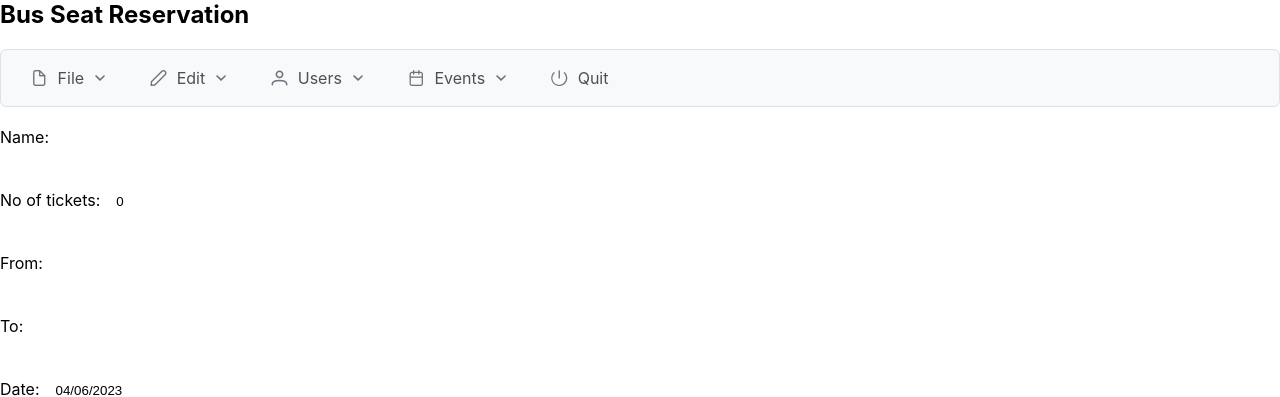
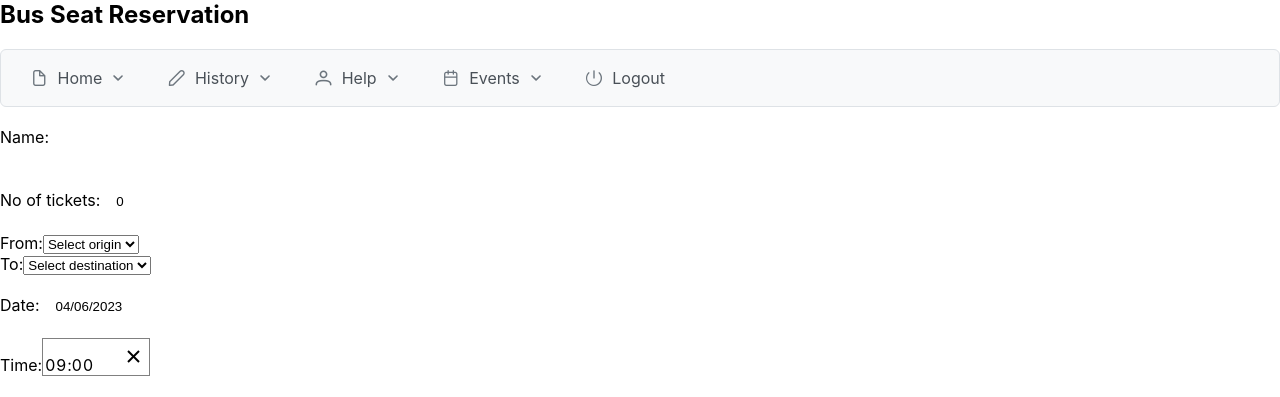
Before and after one commit to Vrushali-1/Seat-Reservation-Frontend, a React (Create React App) app: page /busreservation in a window 1280 px wide. Shown: the part 406-803 px from the top of the page. Built offline with nearby package versions, Linux system fonts and the light colour scheme.

Commit message:
modification in register page

```diff
--- a/src/components/BusReservation.jsx
+++ b/src/components/BusReservation.jsx
@@ -47,6 +47,13 @@ function BusReservation() {
     }
     alert(`Reservation details: \n Name: ${name} \n Tickets: ${tickets} \n From: ${from} \n To: ${to} \n Date: ${date.toLocaleDateString()} \n Time: ${time}`);
   }
+  // Generate an array of time options every hour from 9am to 5pm
+  const timeOptions = [];
+  for (let i = 9; i <= 17; i++) {
+    const timeString = i.toString().padStart(2, '0') + ':00';
+    timeOptions.push(<option key={timeString} value={timeString}>{timeString}</option>);
+  }
+
 
   return (
     <div>
@@ -64,11 +71,29 @@ function BusReservation() {
       </div>
       <div>
         <label>From:</label>
-        <input type="text" value={from} onChange={handleFromChange} />
+        <select value={from} onChange={handleFromChange}>
+        <option value="">Select origin</option>
+        <option value="Arb">Arbutus</option>
+        <option value="Aru">Arundel</option>
+        <option value="Bwi">BWI MARC</option>
+        <option value="Cat">Catonsville</option>
+        <option value="Dow">Downtown</option>
+        <option value="Par">Paradise</option>
+        <option value="Rou">Route 40</option>
+        </select>
       </div>
       <div>
         <label>To:</label>
-        <input type="text" value={to} onChange={handleToChange} />
+        <select value={to} onChange={handleToChange}>
+        <option value="">Select destination</option>
+        <option value="Arb">Arbutus</option>
+        <option value="Aru">Arundel</option>
+        <option value="Bwi">BWI MARC</option>
+        <option value="Cat">Catonsville</option>
+        <option value="Dow">Downtown</option>
+        <option value="Par">Paradise</option>
+        <option value="Rou">Route 40</option>
+        </select>
       </div>
       <div>
         <label>Date:</label>
--- a/src/components/Header.jsx
+++ b/src/components/Header.jsx
@@ -8,7 +8,7 @@ import '../bus-png-20140.png'
 const HeaderComponent = () => {
   const items = [
     {
-        label: 'File',
+        label: 'Home',
         icon: 'pi pi-fw pi-file',
         items: [
             {
@@ -40,7 +40,7 @@ const HeaderComponent = () => {
         ]
     },
     {
-        label: 'Edit',
+        label: 'History',
         icon: 'pi pi-fw pi-pencil',
         items: [
             {
@@ -63,16 +63,16 @@ const HeaderComponent = () => {
         ]
     },
     {
-        label: 'Users',
+        label: 'Help',
         icon: 'pi pi-fw pi-user',
         items: [
             {
-                label: 'New',
+                label: 'Request a Bus',
                 icon: 'pi pi-fw pi-user-plus',
 
             },
             {
-                label: 'Delete',
+                label: 'Cancel booking',
                 icon: 'pi pi-fw pi-user-minus',
 
             },
@@ -129,7 +129,7 @@ const HeaderComponent = () => {
         ]
     },
     {
-        label: 'Quit',
+        label: 'Logout',
         icon: 'pi pi-fw pi-power-off'
     }
 ];
```
Also changed, not shown: src/components/Availability.jsx (added, +40 -0 lines), src/reducers/buses.jsx (added, +64 -0 lines), src/reducers/search.jsx (added, +7 -0 lines), src/reducers/details.jsx (added).
